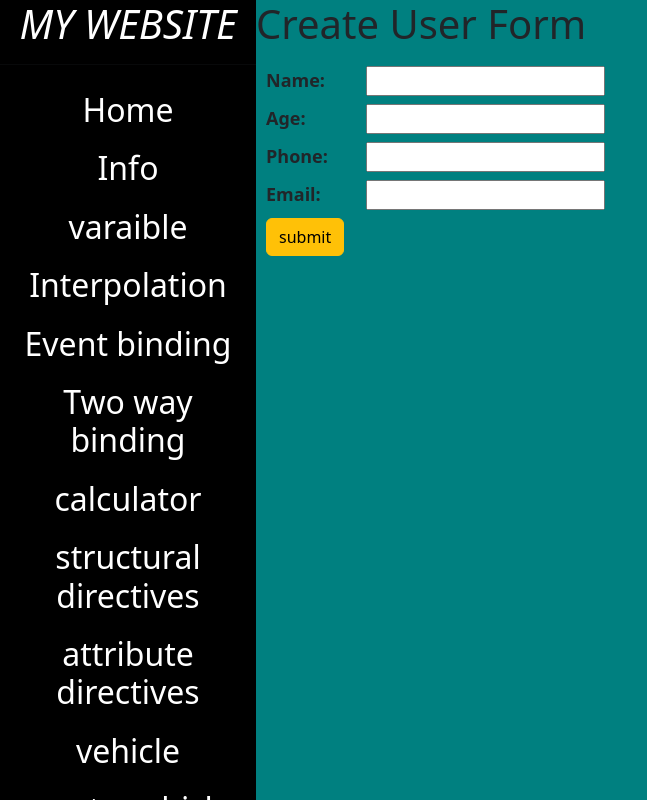
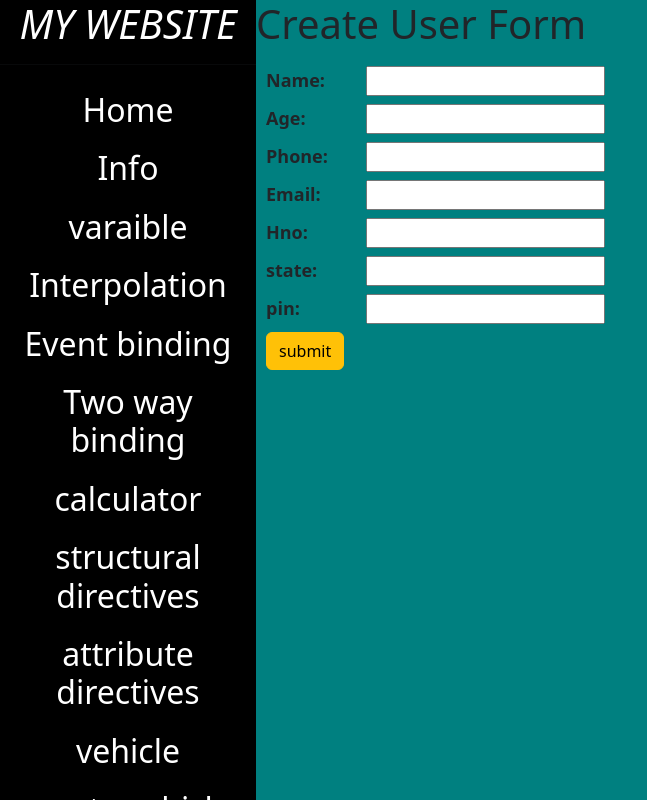
Before and after one commit to trainandhire/my-app-june23, an Angular app: page /dashboard/create-user in a window 1280 px wide. Shown: the whole page, without its empty margins (0-647 px from the left). Built offline with nearby package versions, Linux system fonts and the light colour scheme; sample sign-in values are in the browser's storage.

Commit message:
form group implemented.

```diff
--- a/src/app/create-user/create-user.component.html
+++ b/src/app/create-user/create-user.component.html
@@ -18,6 +18,22 @@
     <input type="email" formControlName="email">
     <br>
 
+    <div formGroupName="address">
+
+        <label>Hno:</label>
+        <input type="text" formControlName="hno">
+        <br>
+
+        <label>state:</label>
+        <input type="text" formControlName="state">
+        <br>
+
+        <label>pin:</label>
+        <input type="number" formControlName="pin">
+        <br>
+
+    </div>
+
     <button class="btn btn-warning" (click)="submit()">submit</button>
 
 </form>
--- a/src/app/create-user/create-user.component.ts
+++ b/src/app/create-user/create-user.component.ts
@@ -12,7 +12,12 @@
     name: new FormControl(),
     age: new FormControl(),
     phone: new FormControl(),
-    email: new FormControl()
+    email: new FormControl(),
+    address: new FormGroup({
+      hno: new FormControl(),
+      state: new FormControl(),
+      pin: new FormControl()
+    })
   });
 
   submit(){
```
